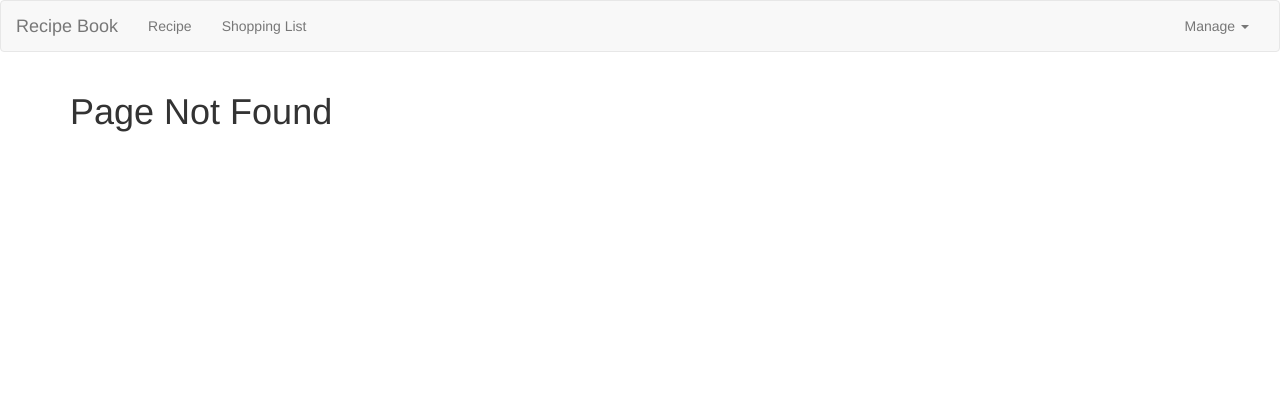
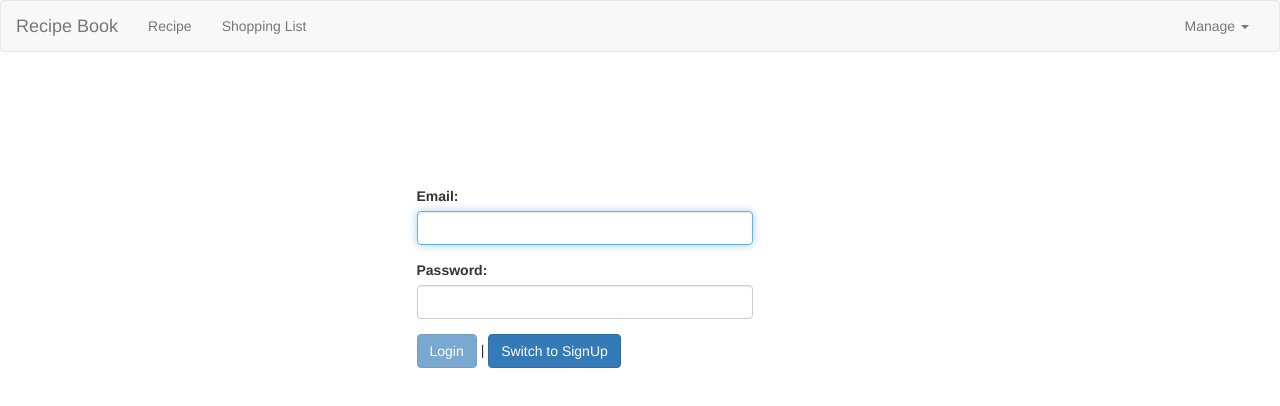
Before and after one commit to anks2807/udemy-angular-project, an Angular app: page /login in a window 1280 px wide. Before the commit this address had no page. Shown: the top 406 px of the page. Built offline with nearby package versions, Linux system fonts and the light colour scheme.

Commit message:
authencation implemented

```diff
--- a/src/app/app-routing.module.ts
+++ b/src/app/app-routing.module.ts
@@ -6,6 +6,7 @@ import {  RecipeDetailComponent } from './recipes/recipe-detail/recipe-detail.co
 import { RecipeEditComponent } from './recipes/recipe-edit/recipe-edit.component';
 import { ShoppingListComponent } from './shopping-list/shopping-list.component';
 import { RecipeResolverService } from './shared/recipe-resolver.guard';
+import { AuthenticationComponent } from './authentication/authentication.component';
 
 const routes: Routes = [
   {path: 'recipes', component: ReceipesComponent, children: [
@@ -14,7 +15,8 @@ const routes: Routes = [
     {path: 'edit/:id', component: RecipeEditComponent}
   ], resolve: [RecipeResolverService]},
   {path: 'shopping-list', component: ShoppingListComponent},
-  {path: '', redirectTo: 'recipes', pathMatch: 'full'},
+  {path: '', redirectTo: 'login', pathMatch: 'full'},
+  {path: 'login', component: AuthenticationComponent},
   {path: '**', component: PageNotFoundComponent}
 ];
 
--- /dev/null
+++ b/src/app/authentication/authentication.component.css
@@ -0,0 +1,4 @@
+.login-container {
+    margin-top: 10%;
+    margin-left: 5%;
+}
--- /dev/null
+++ b/src/app/authentication/authentication.component.html
@@ -0,0 +1,29 @@
+<div class="row login-container">
+    <div class="col-xs-12 col-md-4 col-md-offset-3">
+        <div *ngIf="isError" class="alert alert-danger">
+            <p>An Error Occured!</p>
+        </div>
+        <div *ngIf="userAdded" class="alert alert-success">
+            <p>User Added Successfully!!! Try Login Now.</p>
+        </div>
+        <div *ngIf="isLoading" style="align-content: center;">
+            <app-loading></app-loading>
+        </div>
+        <form #f="ngForm" (ngSubmit)="onSubmit()" *ngIf="!isLoading">
+            <div class="form-group">
+                <label for="Email">Email:</label>
+                <input #email type="email" id="email" class="form-control" name="email" ngModel required email />
+            </div>
+            <div class="form-group">
+                <label for="Password">Password:</label>
+                <input type="password" id="Password" class="form-control" name="password" ngModel required/>
+            </div>
+            <div>
+                <button type="submit" class="btn btn-primary" [disabled]="!f.valid"> {{isLoginMode ? 'Login' : 'SignUp'}} </button> |
+                <button type="button" class="btn btn-primary" (click)="switchMode()">Switch to {{ isLoginMode ? 'SignUp'
+                    : 'Login' }}</button>
+            </div>
+        </form>
+    </div>
+
+</div>
--- /dev/null
+++ b/src/app/authentication/authentication.component.ts
@@ -0,0 +1,57 @@
+import { HttpErrorResponse } from '@angular/common/http';
+import { AfterViewInit, Component, ElementRef, OnInit, ViewChild } from '@angular/core';
+import { NgForm } from '@angular/forms';
+import { AuthService } from './services/authentication.service';
+import { AuthResponse } from './model/auth-resposne.model';
+
+@Component({
+  selector: 'app-authentication',
+  templateUrl: './authentication.component.html',
+  styleUrls: ['./authentication.component.css'],
+  providers: [AuthService]
+})
+export class AuthenticationComponent implements OnInit, AfterViewInit {
+  isLoginMode: boolean = true;
+  @ViewChild(NgForm) authForm: NgForm;
+  @ViewChild('email') email: ElementRef;
+  isError: boolean = false;
+  isLoading: boolean = false;
+  userAdded: boolean = false;
+  constructor(private authService: AuthService) { }
+
+  ngOnInit(): void {
+  }
+
+  ngAfterViewInit() {
+    this.email.nativeElement.focus();
+  }
+
+  switchMode() {
+    this.authForm.reset();
+    this.isLoginMode = !this.isLoginMode;
+  }
+
+  onSubmit() {
+    this.isError = false;
+    this.isLoading = true;
+    if (!this.isLoginMode) {
+      this.authService.signUp(this.authForm.value.email, this.authForm.value.password).subscribe((response: AuthResponse) => {
+        if (response) {
+          this.userAdded = true;
+          window.console.log(response);
+        }
+        this.isLoading = false;
+      }, (error: HttpErrorResponse) => {
+        this.isError = true;
+        this.isLoading = false;
+      }, () => {
+        this.authForm.reset();
+        setTimeout(() => {
+            this.userAdded = false;
+        }, 3000);
+      });
+    }
+
+  }
+
+}
--- /dev/null
+++ b/src/app/authentication/services/authentication.service.ts
@@ -0,0 +1,18 @@
+import { Injectable } from '@angular/core';
+import { HttpClient } from '@angular/common/http';
+import { Observable } from 'rxjs';
+import { AuthResponse } from './../model/auth-resposne.model'
+
+@Injectable()
+export class AuthService {
+    constructor(private http: HttpClient) {}
+
+    signUp(email: string, password: string): Observable<AuthResponse> {
+        const url = 'https://identitytoolkit.googleapis.com/v1/accounts:signUp?key=AIzaSyAXGKTZh8jKw8D9FEuJK9Sity7NSnIHQRg'
+        return this.http.post<AuthResponse>(url, {
+            email: email,
+            password: password,
+            returnSecureToken: true
+        });
+    }
+}
--- /dev/null
+++ b/src/app/shared/loading/loading.component.css
@@ -0,0 +1,35 @@
+.lds-ring {
+    display: inline-block;
+    position: relative;
+    width: 80px;
+    height: 80px;
+  }
+  .lds-ring div {
+    box-sizing: border-box;
+    display: block;
+    position: absolute;
+    width: 64px;
+    height: 64px;
+    margin: 8px;
+    border: 8px solid black;
+    border-radius: 50%;
+    animation: lds-ring 1.2s cubic-bezier(0.5, 0, 0.5, 1) infinite;
+    border-color: black transparent transparent transparent;
+  }
+  .lds-ring div:nth-child(1) {
+    animation-delay: -0.45s;
+  }
+  .lds-ring div:nth-child(2) {
+    animation-delay: -0.3s;
+  }
+  .lds-ring div:nth-child(3) {
+    animation-delay: -0.15s;
+  }
+  @keyframes lds-ring {
+    0% {
+      transform: rotate(0deg);
+    }
+    100% {
+      transform: rotate(360deg);
+    }
+  }
--- /dev/null
+++ b/src/app/shared/loading/loading.component.ts
@@ -0,0 +1,12 @@
+import { Component } from '@angular/core';
+
+@Component(
+    {
+        selector: 'app-loading',
+        styleUrls: ['./loading.component.css'],
+        template: '<div class="lds-ring"><div></div><div></div><div></div><div></div></div>'
+    }
+)
+export class LoadingComponent {
+
+}
```
Also changed, not shown: src/app/app.module.ts (+6 -2 lines), src/app/authentication/model/auth-resposne.model.ts (added, +7 -0 lines), 1 other file (tests, documents, lock files or other folders).
